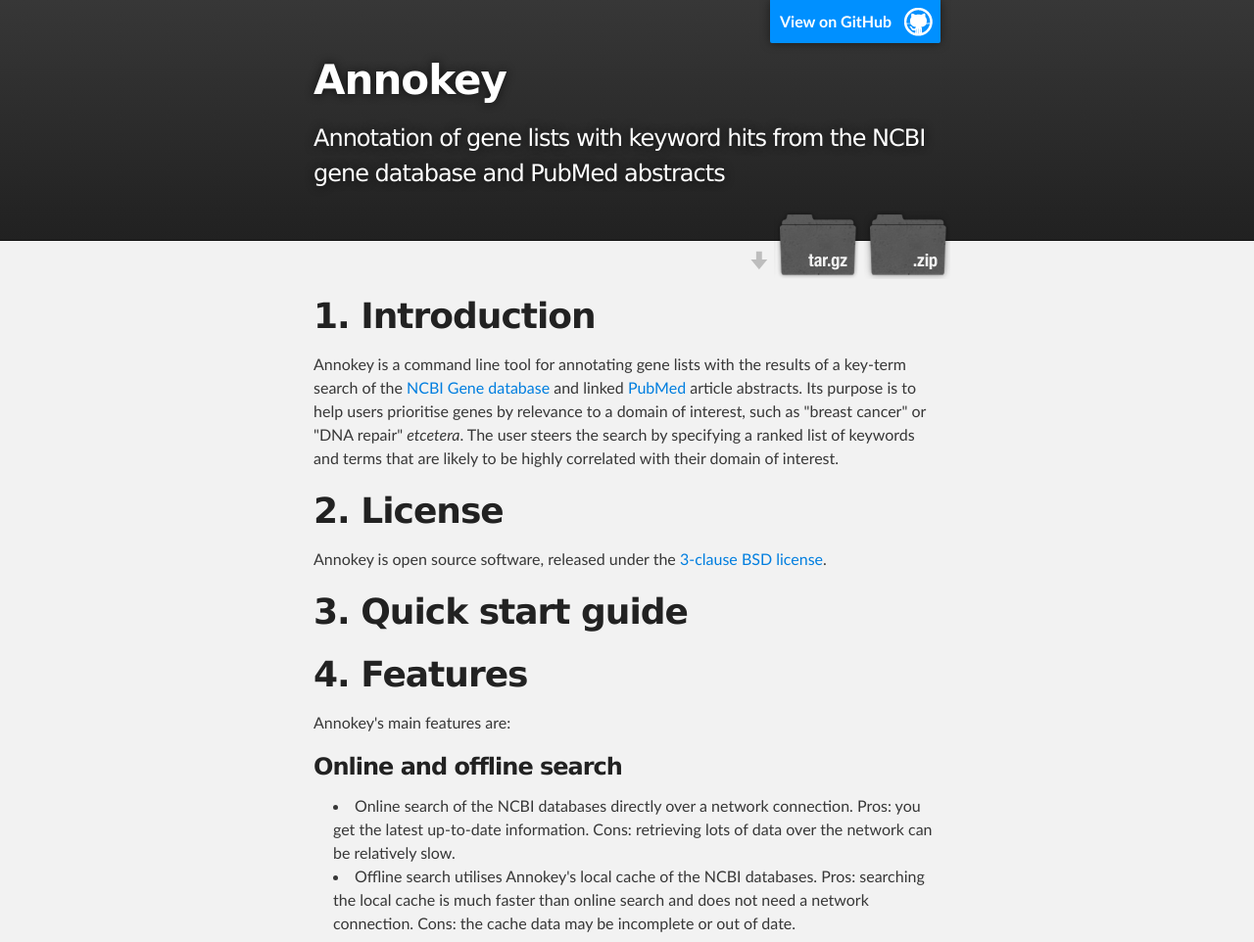
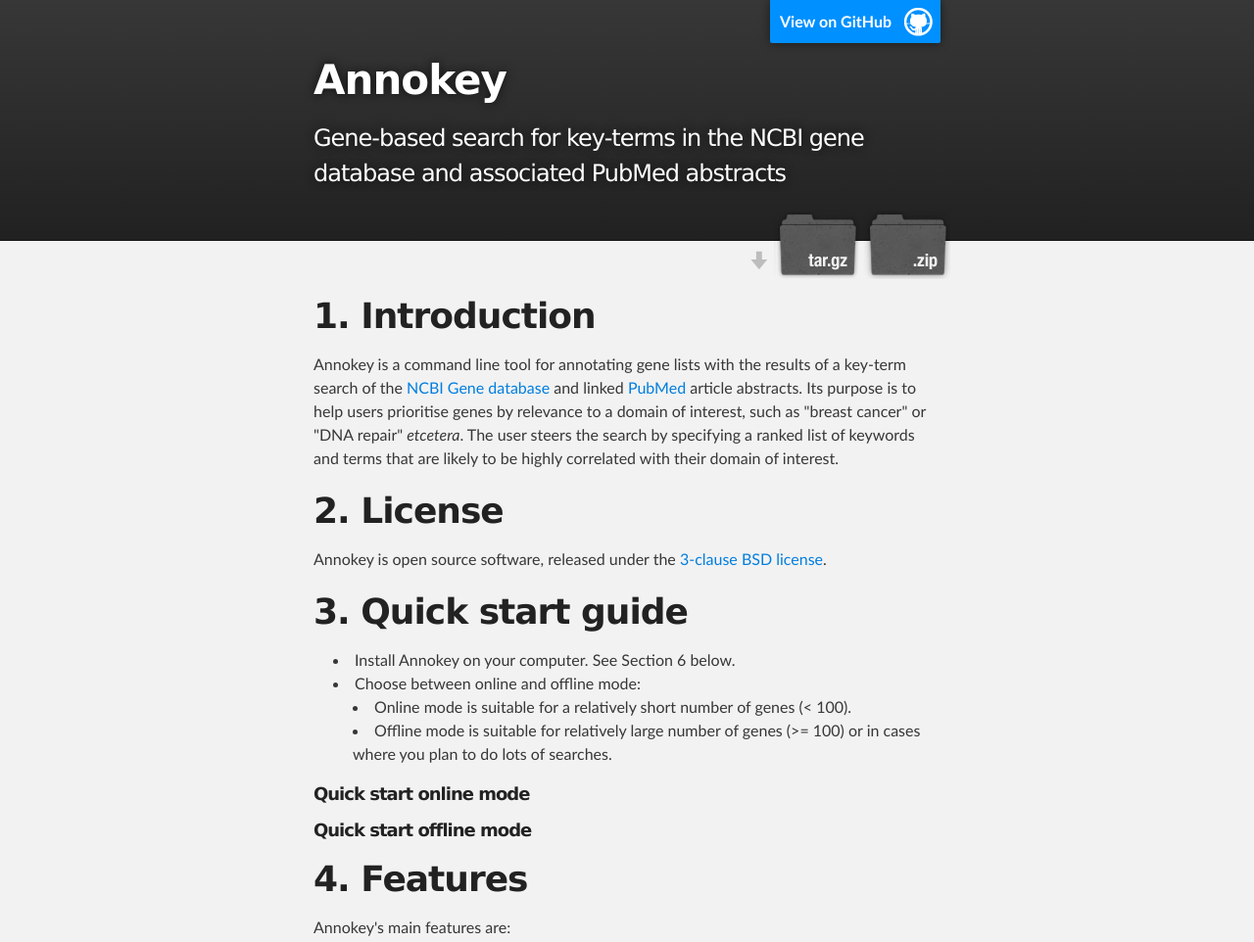
Before and after one commit to bjpop/annokey, a plain HTML site: page index.html in a window 1280 px wide. Shown: the top 962 px of the page at 98% size. Drawn offline with Linux system fonts and the light colour scheme.

Commit message:
Create gh-pages branch via GitHub

```diff
--- a/index.html
+++ b/index.html
@@ -4,7 +4,7 @@
   <head>
     <meta charset='utf-8' />
     <meta http-equiv="X-UA-Compatible" content="chrome=1" />
-    <meta name="description" content="Annokey : Annotation of gene lists with keyword hits from the NCBI gene database and PubMed abstracts" />
+    <meta name="description" content="Annokey : Gene-based search for key-terms in the NCBI gene database and associated PubMed abstracts" />
 
     <link rel="stylesheet" type="text/css" media="screen" href="stylesheets/stylesheet.css">
 
@@ -19,7 +19,7 @@
           <a id="forkme_banner" href="https://github.com/bjpop/annokey">View on GitHub</a>
 
           <h1 id="project_title">Annokey</h1>
-          <h2 id="project_tagline">Annotation of gene lists with keyword hits from the NCBI gene database and PubMed abstracts</h2>
+          <h2 id="project_tagline">Gene-based search for key-terms in the NCBI gene database and associated PubMed abstracts</h2>
 
             <section id="downloads">
               <a class="zip_download_link" href="https://github.com/bjpop/annokey/zipball/master">Download this project as a .zip file</a>
@@ -43,6 +43,21 @@
 
 <h1>
 <a name="3-quick-start-guide" class="anchor" href="#3-quick-start-guide"><span class="octicon octicon-link"></span></a>3. Quick start guide</h1>
+
+<ul>
+<li>Install Annokey on your computer. See Section 6 below.</li>
+<li>Choose between online and offline mode:
+
+<ul>
+<li>Online mode is suitable for a relatively short number of genes  (&lt; 100).</li>
+<li>Offline mode is suitable for relatively large number of genes (&gt;= 100) or in cases where you plan to do lots of searches.</li>
+</ul>
+</li>
+</ul><h5>
+<a name="quick-start-online-mode" class="anchor" href="#quick-start-online-mode"><span class="octicon octicon-link"></span></a>Quick start online mode</h5>
+
+<h5>
+<a name="quick-start-offline-mode" class="anchor" href="#quick-start-offline-mode"><span class="octicon octicon-link"></span></a>Quick start offline mode</h5>
 
 <h1>
 <a name="4-features" class="anchor" href="#4-features"><span class="octicon octicon-link"></span></a>4. Features</h1>
```
Also changed, not shown: params.json (+1 -1 lines).
